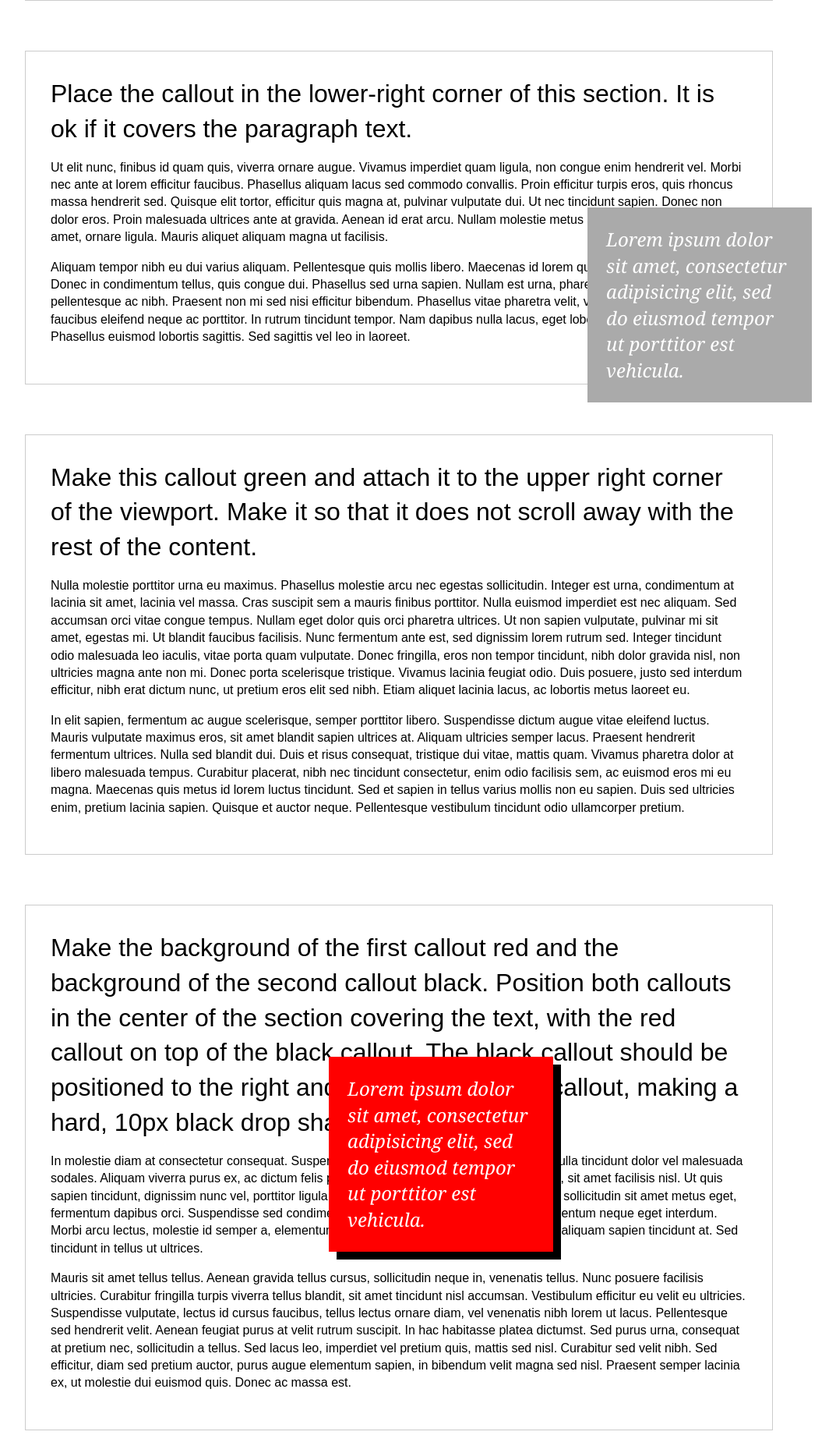
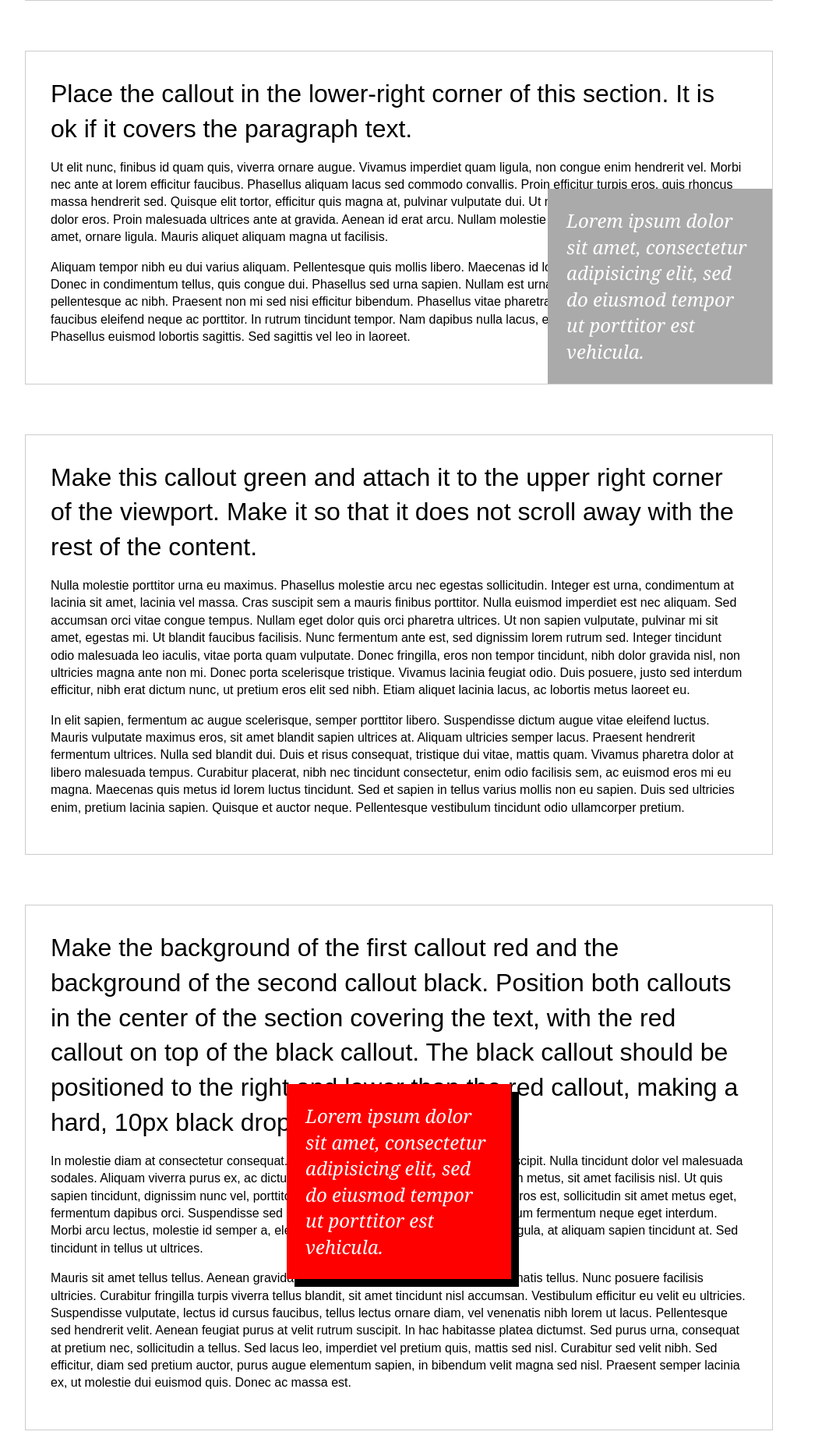
Before and after one commit to wangam19/iffall2017, a plain HTML site: page positioning/index.html in a window 1280 px wide. Shown: the part 580-2420 px from the top of the page at 78% size, without its empty margins (128-1201 px from the left). Drawn offline with Linux system fonts and the light colour scheme.

Commit message:
Update index.html

```diff
--- a/positioning/index.html
+++ b/positioning/index.html
@@ -37,29 +37,38 @@
 		#one{
 			float: right;
 		}
+
+		#second-section{
+			position:relative;
+		}
 		#two{
 			position:absolute;
-			left: 882px;
-			top: 846px;
+			right:0px;
+			bottom:0px;
 		}
 		#three{
 			background-color: green;
 			position:fixed;
+			z-index: 1;
 			top: 0px;
 			right:0;
+		}
+		#last-section {
+			position:relative;
 		}
 		#five{
 			background-color: red;
 			position:absolute;
-			top: 1935px;
-			left: 550px;
+			top:calc(50% - 107px);
+			left:calc(50% - 144px);
 		}
 		#four{
 			background-color: black;
 			position:absolute;
-			top: 1945px;
-			left: 560px;
+			top:calc(50% - 97px);
+			left:calc(50% - 134px);
 		}
+
 
 	</style>
 </head>
@@ -77,7 +86,7 @@
 
 	</section>
 
-	<section>
+	<section id ="second-section">
 
 		<h1>Place the callout in the lower-right corner of this section. It is ok if it covers the paragraph text.</h1>
 
@@ -101,7 +110,7 @@
 
 	</section>
 
-	<section>
+	<section id="last-section">
 
 		<h1>Make the background of the first callout red and the background of the second callout black. Position both callouts in the center of the section covering the text, with the red callout on top of the black callout. The black callout should be positioned to the right and lower than the red callout, making a hard, 10px black drop shadow.</h1>
 
```
